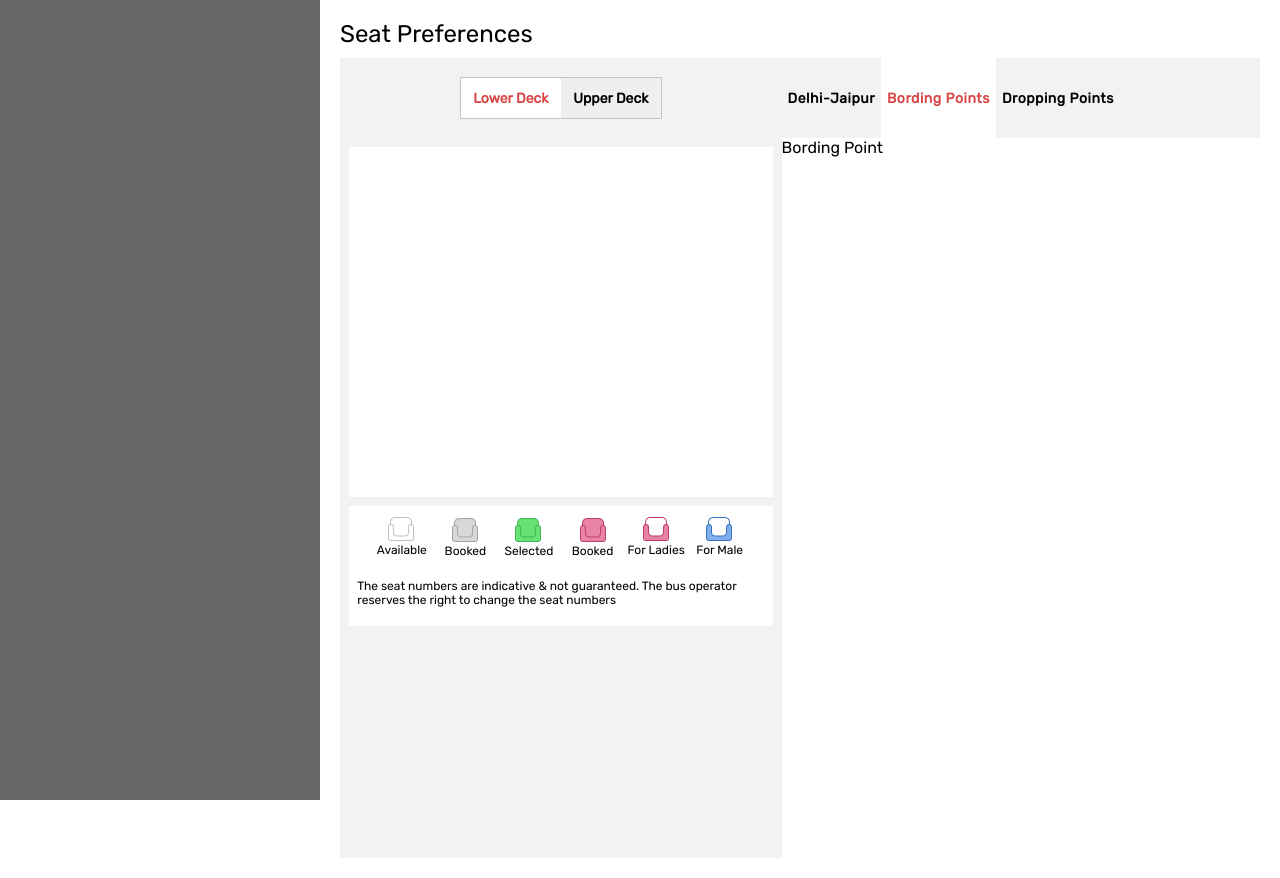
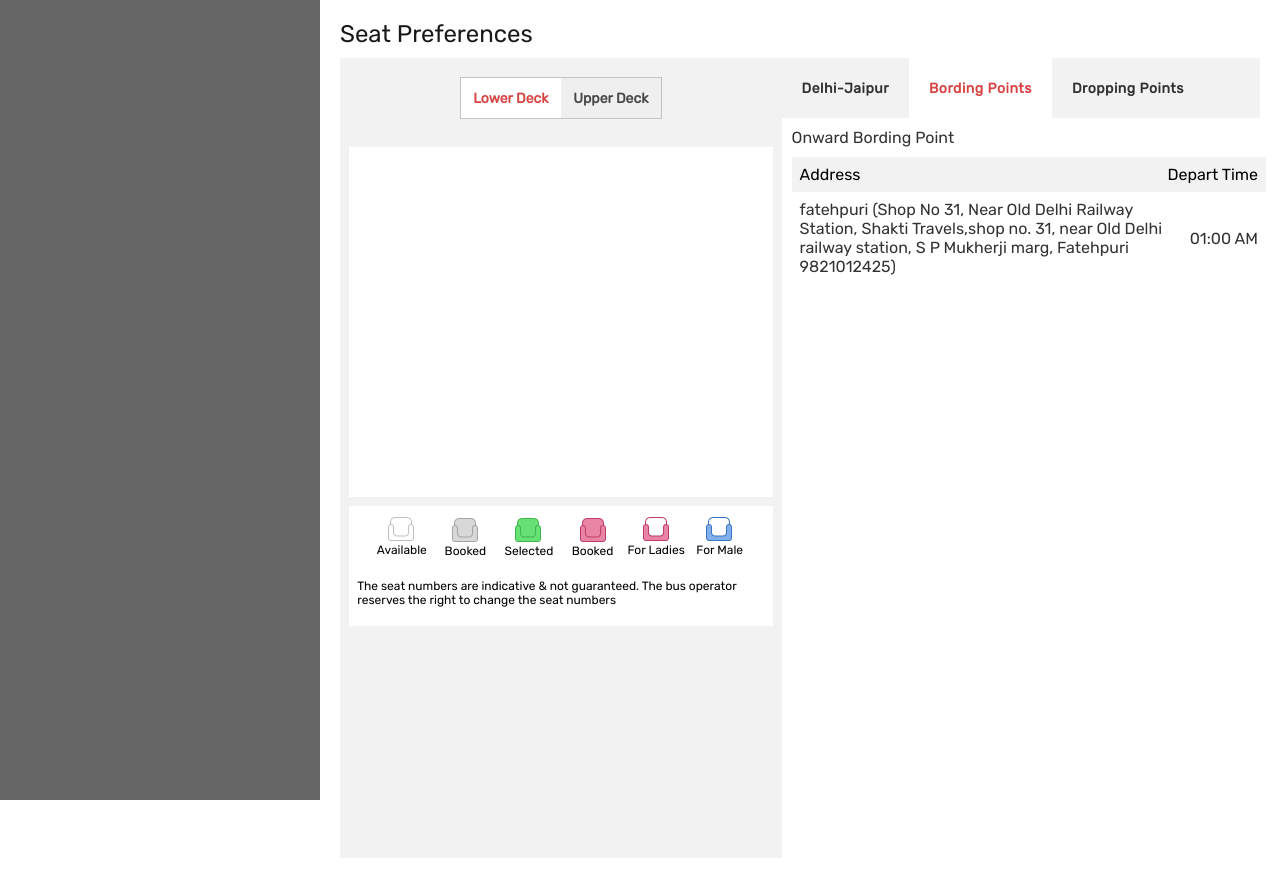
Before and after one commit to kamalgupta97/yatra_clone, a React (Create React App) app in the folder frontend/: page / in a window 1280 px wide. Both pictures are taken after a click on the button "Bording Points". Built offline with nearby package versions, Linux system fonts and the light colour scheme.

Commit message:
boarding point added

```diff
--- a/frontend/src/Pages/SeatSelection/Points.jsx
+++ b/frontend/src/Pages/SeatSelection/Points.jsx
@@ -1,4 +1,61 @@
-import React from 'react'
+import React from 'react';
+import styled from 'styled-components';
+
+const HeadingPara = styled.div`
+    font-size:16px;
+    color: rgba(0,0,0,.8);
+`
+
+const Heading = styled.div`
+    margin-top:10px;
+    width:100%;
+    display:flex;
+    justify-content:space-between;
+    align-items:center;
+    background:#f2f2f2;
+    padding:8px;
+    &>p{
+        color: rgba(0,0,0,1);
+    }
+`
+
+const StopsTiming = styled.div`
+    dmargin-top:10px;
+    width:100%;
+    display:flex;
+    justify-content:space-between;
+    align-items:center;
+    padding:8px;
+    color: rgba(0,0,0,0.8);
+    &>div{
+        width:80%;
+    }
+    &>div>p{
+
+    }
+
+`
+
+const PointList =[
+    {
+        stop:"Jaisalmer",
+        DepartTime:"10:30 AM"
+    },
+    {
+        stop:"Jaisalmer",
+        DepartTime:"10:30 AM"
+    },
+    {
+        stop:"Jaisalmer",
+        DepartTime:"10:30 AM"
+    },
+    {
+        stop:"Jaisalmer",
+        DepartTime:"10:30 AM"
+    },
+]
+
+
 
 export const Points = ({BordingPoints}) => {
 
@@ -6,7 +63,53 @@ export const Points = ({BordingPoints}) => {
         <div>
 
         {
-            BordingPoints? <div>Bording Point</div> : <div>Dropping Point</div>
+            BordingPoints?
+            <div>
+            <HeadingPara>Onward Bording Point</HeadingPara>
+            <Heading>
+                <p>Address</p>
+                <p>Depart Time</p>
+            </Heading>
+
+            <StopsTiming>
+            <div>
+            <p>
+            fatehpuri (Shop No 31, Near Old Delhi Railway Station, Shakti Travels,shop no. 31, near Old Delhi railway station, S P Mukherji marg, Fatehpuri 9821012425)
+            </p>
+
+            </div>
+
+           <p>
+               01:00 AM
+           </p>
+            </StopsTiming>
+
+
+            </div>
+
+
+            :
+            <div>
+            <HeadingPara>Onward Dropping Point</HeadingPara>
+            <Heading>
+                <p>Address</p>
+                <p>Depart Time</p>
+            </Heading>
+
+            <StopsTiming>
+            <div>
+            <p>
+            fatehpuri (Shop No 31, Near Old Delhi Railway Station, Shakti Travels,shop no. 31, near Old Delhi railway station, S P Mukherji marg, Fatehpuri 9821012425)
+            </p>
+
+            </div>
+
+           <p>
+               01:00 AM
+           </p>
+            </StopsTiming>
+
+            </div>
         }
          </div>
     )
--- a/frontend/src/Pages/SeatSelection/SeatSelection.jsx
+++ b/frontend/src/Pages/SeatSelection/SeatSelection.jsx
@@ -27,6 +27,7 @@ const DescriptionAnsStatus = styled.div`
     display:flex;
 `
 const H1 = styled.div`
+    color: rgba(0,0,0,0.9);
     margin-bottom:10px;
     font-size:24px;
     // text-shadow: .2px .2px #000000;
@@ -85,7 +86,7 @@ const TravelDescription=styled.div`
 
 const DescHeading=styled.div`
 background:#f2f2f2;
-height:80px;
+height:60px;
 &>button{
     border:none;
     height:100%;
@@ -93,19 +94,28 @@ height:80px;
     font-size: 14px;
     font-weight:600;
     letter-spacing: 0.5px;
+    padding-left:20px;
+    padding-right:20px;
+    color: rgba(0,0,0,.8);
  }`
 
 
 const SeatConfirmation=styled.div`
 `
-const BordingPoints=styled.div``
-const DroppingPoints=styled.div``
+const BordingPoints=styled.div`
+ padding:10px;
+
+`
+const DroppingPoints=styled.div`
+padding:10px;
+`
 
 const SeatConfirmationHeader = styled.div`
  margin:15px;
  &>p{
      font-size:18px;
      font-weight:600;
+     color: rgba(0,0,0,.8);
  }
 `
 const Bustype = styled.div`
@@ -113,7 +123,7 @@ margin:15px;
 &>p{
     font-size:13px;
     font-weight:600;
-    color:#000;
+    color: rgba(0,0,0,.8);
 }
 `
 const Dates = styled.div`
@@ -121,9 +131,40 @@ margin:15px;
 &>p{
     font-size:13px;
     font-weight:600;
-    color:#000;
+    color: rgba(0,0,0,.8);
+}`
+
+const SelectCityWrapper = styled.div`
+margin:15px;
+&>p{
+    font-size:13px;
+    font-weight:600;
+    color: rgba(0,0,0,.8);
 }
+&>select{
+    width:100%;
+    height:35px;
+    border:1px solid #c4c4c4;
+    padding-left:10px;
+    padding-right:10px;
+    color: rgba(0,0,0,.8);
+}
+
 `
+
+const ConfirmButton = styled.button`
+margin-top:20px;
+border-radius: 4px;
+color: rgba(0,0,0,.5);
+background:#e0e0e0;
+-webkit-box-shadow: 0 0 1px hsla(0,0%,100%,.5);
+border:none;
+padding :12px 24px;
+font-weight:600;
+`
+
+
+
 export const SeatSelection = () => {
     const [activelower,setActivelower] = React.useState(true)
     const [activeplace,setactiveplace] =React.useState(true)
@@ -245,6 +286,26 @@ export const SeatSelection = () => {
                             <Dates>
                                 <p>{"Date: Thu, 22 Jul, 2021 Time: 03:00 PM - 08:22 PM"}</p>
                             </Dates>
+
+                            <SelectCityWrapper>
+                                <p>
+                                    Select Boarding Point
+                                </p>
+                                <select name="" id="">
+                                    <option>Select Boarding Point</option>
+                                </select>
+                            </SelectCityWrapper>
+
+                            <SelectCityWrapper>
+                                <p>
+                                    Select Dropping Point
+                                </p>
+                                <select name="" id="">
+                                    <option>Select Dropping Point</option>
+                                </select>
+                                <ConfirmButton>Confirm Seats</ConfirmButton>
+                            </SelectCityWrapper>
+
                         </SeatConfirmation>
 
                     }
--- a/frontend/src/Pages/SeatSelection/SeatSelection.module.css
+++ b/frontend/src/Pages/SeatSelection/SeatSelection.module.css
@@ -9,7 +9,7 @@
 }
 
 .lower{
-
+    color: rgba(0,0,0,0.7);
     border:none;
     width: 50%;
     height: 100%;
@@ -35,7 +35,7 @@
 }
 
 .activebuttons{
-    color:#d64443;
+    color:#d64443 !important;
     border:none;
     background:white !important;
 
```
